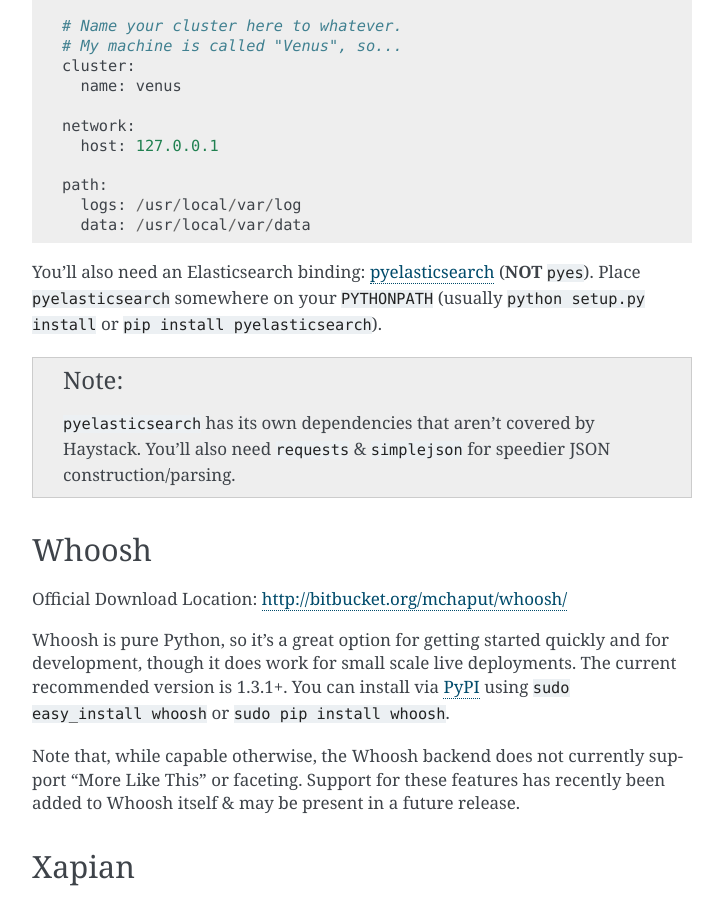
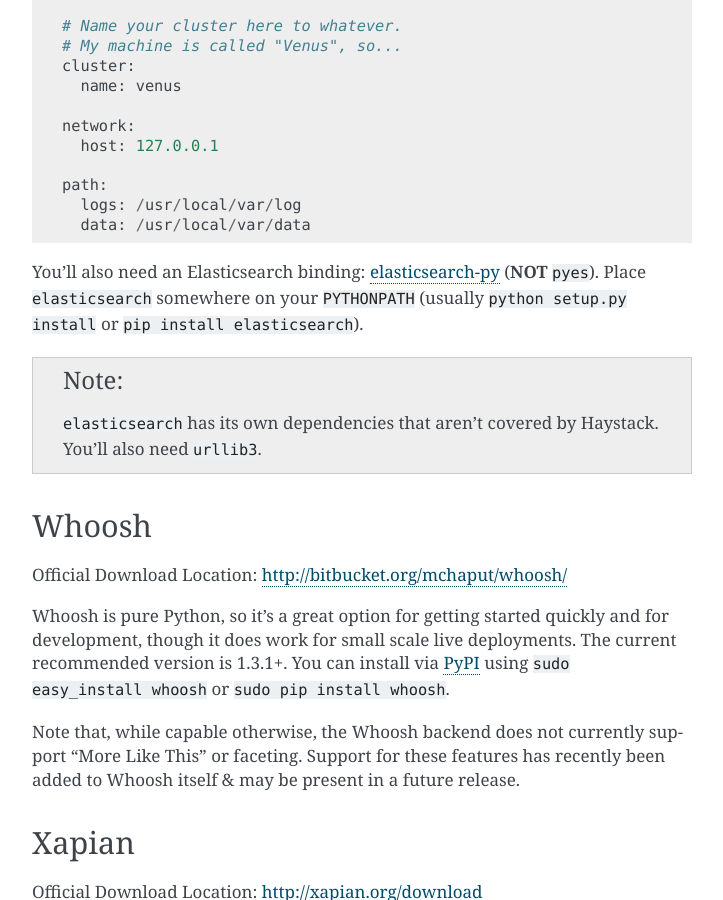
Before and after one commit to django-haystack/django-haystack, a Sphinx documentation site: the page built from docs/installing_search_engines.rst, in a window 1280 px wide and 900 px high, scrolled down 3163 px. Shown: the whole window, without its empty margins (388-1111 px from the left). Built offline with Sphinx 7.4.7, drawn with Linux system fonts in a browser that asks for light colours.

Commit message:
Use elasticsearch-py instead of pyelasticsearch.
elasticsearch-py is the official Python client for Elasticsearch.

```diff
--- a/docs/backend_support.rst
+++ b/docs/backend_support.rst
@@ -50,7 +50,7 @@
 * Stored (non-indexed) fields
 * Highlighting
 * Spatial search
-* Requires: pyelasticsearch 0.4+ & Elasticsearch 0.17.7+
+* Requires: elasticsearch-py 0.4.3+ & Elasticsearch 0.17.7+
 
 Whoosh
 ------
--- a/docs/installing_search_engines.rst
+++ b/docs/installing_search_engines.rst
@@ -152,17 +152,16 @@
       logs: /usr/local/var/log
       data: /usr/local/var/data
 
-You'll also need an Elasticsearch binding: pyelasticsearch_ (**NOT**
-``pyes``). Place ``pyelasticsearch`` somewhere on your ``PYTHONPATH``
-(usually ``python setup.py install`` or ``pip install pyelasticsearch``).
+You'll also need an Elasticsearch binding: elasticsearch-py_ (**NOT**
+``pyes``). Place ``elasticsearch`` somewhere on your ``PYTHONPATH``
+(usually ``python setup.py install`` or ``pip install elasticsearch``).
 
-.. _pyelasticsearch: http://pypi.python.org/pypi/pyelasticsearch/
+.. _elasticsearch-py: http://pypi.python.org/pypi/elasticsearch/
 
 .. note::
 
-    ``pyelasticsearch`` has its own dependencies that aren't covered by
-    Haystack. You'll also need ``requests`` & ``simplejson`` for speedier
-    JSON construction/parsing.
+    ``elasticsearch`` has its own dependencies that aren't covered by
+    Haystack. You'll also need ``urllib3``.
 
 
 Whoosh
--- a/docs/python3.rst
+++ b/docs/python3.rst
@@ -25,7 +25,7 @@
 need to update these dependencies if you have a pre-existing setup.
 
 * Solr (pysolr>=3.1.0)
-* Elasticsearch (pyelasticsearch>=0.5)
+* Elasticsearch
 
 
 Partially Supported Backends
```
Also changed, not shown: 5 other files.
